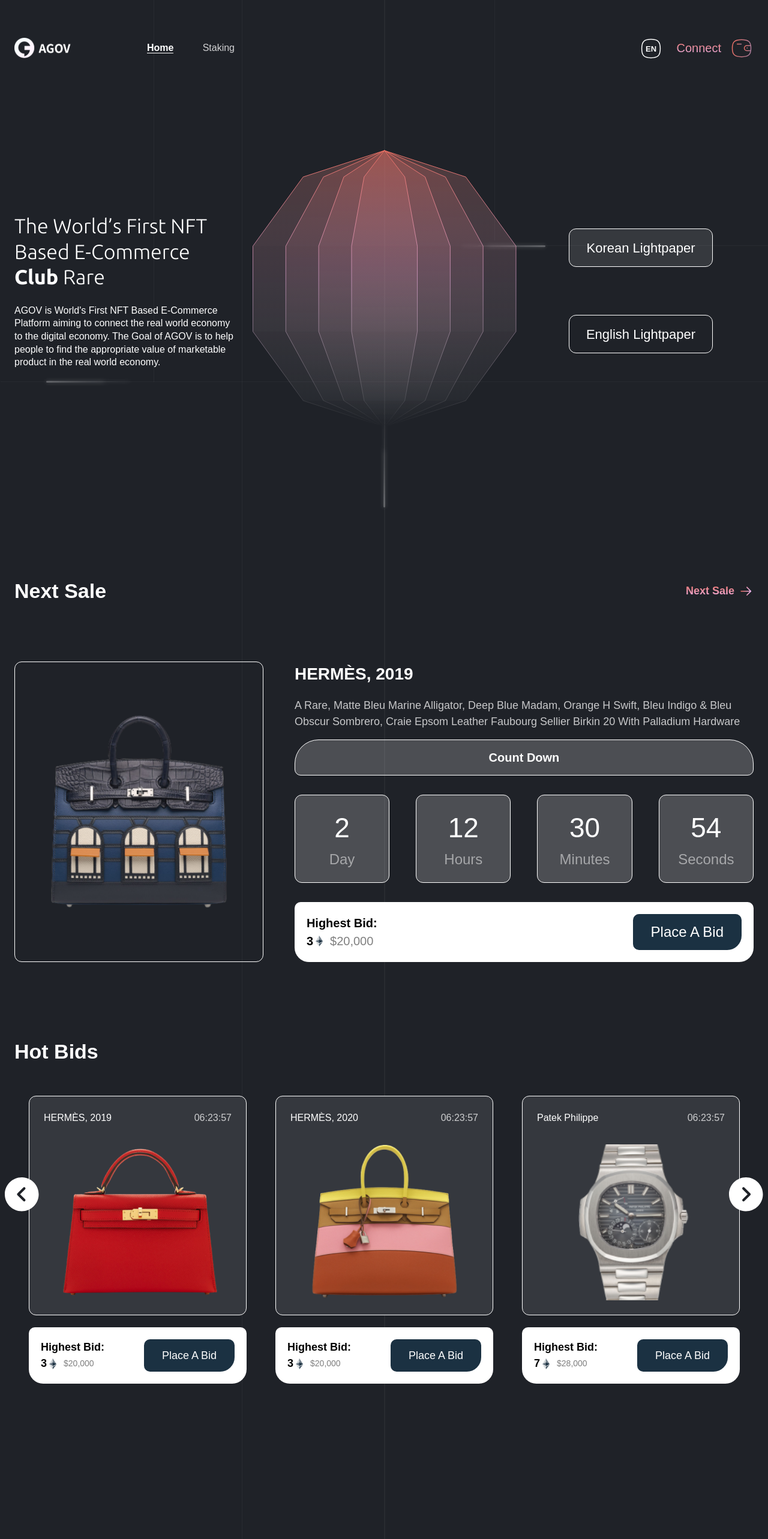
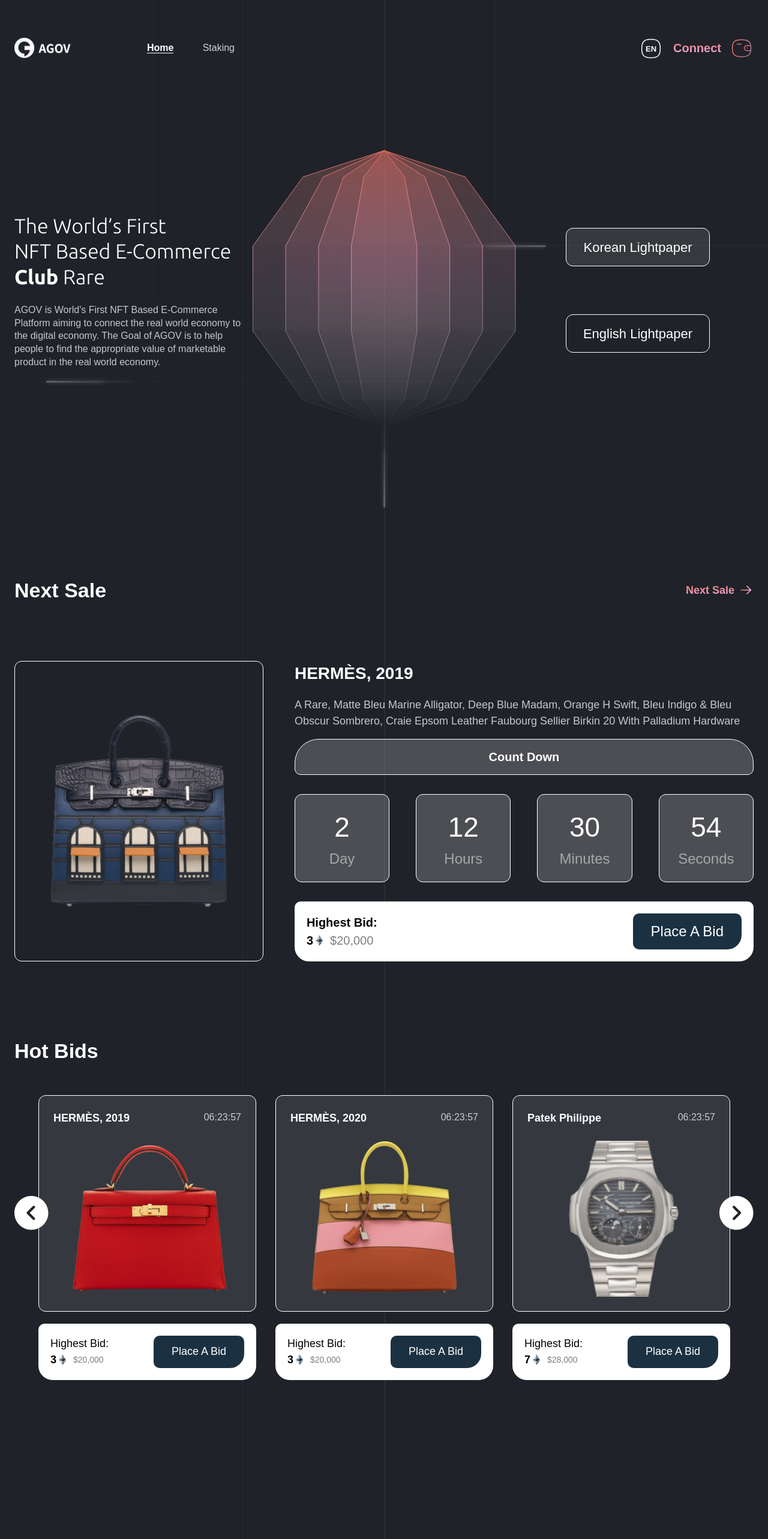
Before and after one commit to saeidghani/club-rare-landing, a Next.js app: page / in a window 1280 px wide. Shown: the top 2566 px of the page at 60% size. Built offline with nearby package versions, Linux system fonts and the light colour scheme.

Commit message:
fixed bugs

```diff
--- a/components/Home/Banner.js
+++ b/components/Home/Banner.js
@@ -18,11 +18,11 @@
           className="text-24 lg:text-34 text-white text-center lg:text-left font-light font-Ubuntu"
           style={{ lineHeight: 1.25 }}
         >
-          {t[locale].banner.title}
+          {t[locale].banner.title.part1} <br /> {t[locale].banner.title.part2}
           <br /> <span className="font-bold">Club</span> Rare
         </div>
         <div
-          className="text-white mt-6 text-center lg:text-left"
+          className="text-white mt-6 text-center opacity-75 lg:text-left"
           style={{ lineHeight: 1.35 }}
         >
           {t[locale].banner.text}
--- a/components/Home/FeatureCards.js
+++ b/components/Home/FeatureCards.js
@@ -53,7 +53,7 @@
         </>
       ) : (
         <>
-          <div className="absolute top-0 left-0">
+          <div className="absolute top-0 -left-1">
             <Image
               src="/images/shape6.svg"
               width={28}
@@ -79,8 +79,12 @@
           </div>
         </>
       )}
-      <div className="text-center text-24 lg:text-28 font-bold">{title}</div>
-      <div className="text-center text-16 lg:text-20 mt-4.5">{text}</div>
+      <div className="text-center lg:text-left text-24 lg:text-28 font-bold">
+        {title}
+      </div>
+      <div className="text-center lg:text-left text-16 lg:text-20 mt-4.5">
+        {text}
+      </div>
     </div>
   );
 
--- a/components/Home/HotBids.js
+++ b/components/Home/HotBids.js
@@ -86,16 +86,16 @@
     <div className="">
       <div className="rounded-12 bg-darkGray2 p-6 border border-solid border-white">
         <div className="flex justify-between text-white">
-          <div className="">{bid.name}</div>
+          <div className="text-16 md:text-18 font-semibold">{bid.name}</div>
           <div className="opacity-75">{bid.timer}</div>
         </div>
-        <div className="flex justify-center items-center slider-pic pt-8">
+        <div className="flex justify-center items-center slider-pic pt-6">
           <Image src={bid.pic} width={276} height={260} alt="product" />
         </div>
       </div>
       <div className="rounded-t-10 rounded-b-24 bg-white mt-4 md:mt-5 p-4 xxs:p-5 flex justify-between">
         <div className="">
-          <div className="text-16 md:text-18 font-semibold">
+          <div className="text-16 md:text-18">
             {t[locale].hotBids.highestBid}:
           </div>
           <div className="flex items-center">
@@ -132,12 +132,12 @@
 
   return (
     <div className="hot-birds container">
-      <div className="text-34 font-semibold text-white mt-31">
+      <div className="text-20 lg:text-34 font-semibold text-white mt-31">
         {t[locale].hotBids.title}
       </div>
       <div className="slick-slides-gap relative grid grid-cols-1 mt-12">
         <div
-          className="absolute top-28 md:top-34 -left-2 sm:-left-10 md:-left-4 z-50"
+          className="absolute top-28 md:top-42 -left-2 sm:-left-10 md:-left-0 z-50"
           onClick={handlePrevArrow}
         >
           <Image
@@ -147,13 +147,13 @@
             alt="alt"
           />
         </div>
-        <Slider className="px-4 sm:px-0 lg:px-6" {...settings} ref={sliderRef}>
+        <Slider className="px-4 sm:px-0 lg:px-10" {...settings} ref={sliderRef}>
           {bidCards.map((bid) => (
             <BidCard key={bid.key} bid={bid} />
           ))}
         </Slider>
         <div
-          className="absolute top-28 md:top-34 -right-2 sm:-right-10 md:-right-4 z-50"
+          className="absolute top-28 md:top-42 -right-2 sm:-right-10 md:-right-0 z-50"
           onClick={handleNextArrow}
         >
           <Image
--- a/layout/Header.js
+++ b/layout/Header.js
@@ -195,8 +195,12 @@
             }
           >
             {
-              <div className="textGradient text-20 mr-3.5">
-                {walletIsConnected ? "0x56u7i..." : "Connect"}
+              <div className="textGradient text-16 lg:text-20 mr-3.5">
+                {walletIsConnected ? (
+                  <div>0x56u7i...</div>
+                ) : (
+                  <div className="font-semibold">Connect</div>
+                )}
               </div>
             }
             <Image
--- a/pages/index.js
+++ b/pages/index.js
@@ -65,6 +65,12 @@
       <div className="hidden lg:block absolute line10" style={{ top: 690 }}>
         <Image src="/images/line10.svg" width={15} height={162} alt="line" />
       </div>
+      <div className="hidden lg:block absolute line11">
+        <Image src="/images/line11.svg" width={15} height={162} alt="line" />
+      </div>
+      <div className="hidden lg:block absolute line12">
+        <Image src="/images/line11.svg" width={15} height={162} alt="line" />
+      </div>
       <div className="">
         <Banner
           activeLang={activeLang}
--- a/pages/staking.js
+++ b/pages/staking.js
@@ -80,6 +80,7 @@
 
   return (
     <Layout mainClass="staking relative container">
+      <div className="w-full mx-auto" style={{ maxWidth: 944 }}>
         <div className="flex justify-center">
           <Image
             src="/images/staking.svg"
@@ -188,15 +189,16 @@
             ))}
           </div>
         </div>
-      <div className="absolute bottom-18 w-full">
+        <div className="absolute bottom-18 w-full left-0 right-0">
           <div className="social-nets flex justify-between mx-auto w-full">
             {socialNetNames.map((s) => (
-            <button key={s.key} className="text-14 text-white">
+              <button key={s.key} className="text-14 lg:text-15 text-white">
                 {s.name}
               </button>
             ))}
           </div>
         </div>
+      </div>
     </Layout>
   );
 }
--- a/public/locales/home.js
+++ b/public/locales/home.js
@@ -1,7 +1,7 @@
 export default {
   en: {
     banner: {
-      title: "The World’s First NFT Based E-Commerce",
+      title: { part1: "The World’s First", part2: " NFT Based E-Commerce" },
       text: "AGOV is World's First NFT Based E-Commerce Platform aiming to connect the real world economy to the digital economy. The Goal of AGOV is to help people to find the appropriate value of marketable product in the real world economy.",
       enBtn: "English Lightpaper",
       krBtn: "Korean Lightpaper",
@@ -45,7 +45,7 @@
   },
   kr: {
     banner: {
-      title: "KR The World’s First NFT Based E-Commerce",
+      title: { part1: "KR The World’s First", part2: " NFT Based E-Commerce" },
       text: "AGOV is World's First NFT Based E-Commerce Platform aiming to connect the real world economy to the digital economy. The Goal of AGOV is to help people to find the appropriate value of marketable product in the real world economy.",
       enBtn: "English Lightpaper",
       krBtn: "Korean Lightpaper",
--- a/styles/customStyles.scss
+++ b/styles/customStyles.scss
@@ -30,8 +30,8 @@
   .slick-list {margin: 0 -10px;}
   .slick-slide>div {padding: 0 10px;}
   @media (min-width: 1024px) {
-    .slick-list {margin: 0 -24px;}
-    .slick-slide>div {padding: 0 24px;}
+    .slick-list {margin: 0 -16px;}
+    .slick-slide>div {padding: 0 16px;}
   }
 }
 
--- a/styles/utilityStyles.scss
+++ b/styles/utilityStyles.scss
@@ -49,7 +49,7 @@
 .home {
   .banner {
     display: grid;
-    grid-template-columns: 1fr 480px 1fr;
+    grid-template-columns: 1fr 460px 1fr;
     @media (max-width: 1024px) {
       grid-template-columns: 1fr;
     }
@@ -92,6 +92,15 @@
   }
   .line10 {
     left: calc(50% - 7px);
+  }
+
+  .line11 {
+    left: calc(50% - 7px);
+    bottom: 350px;
+  }
+  .line12 {
+    left: calc(31.5% - 7px);
+    bottom: 350px;
   }
 
   .hot-birds {
```
Also changed, not shown: public/images/line11.svg (added). Lines whose indentation alone changed are shown as unchanged.
